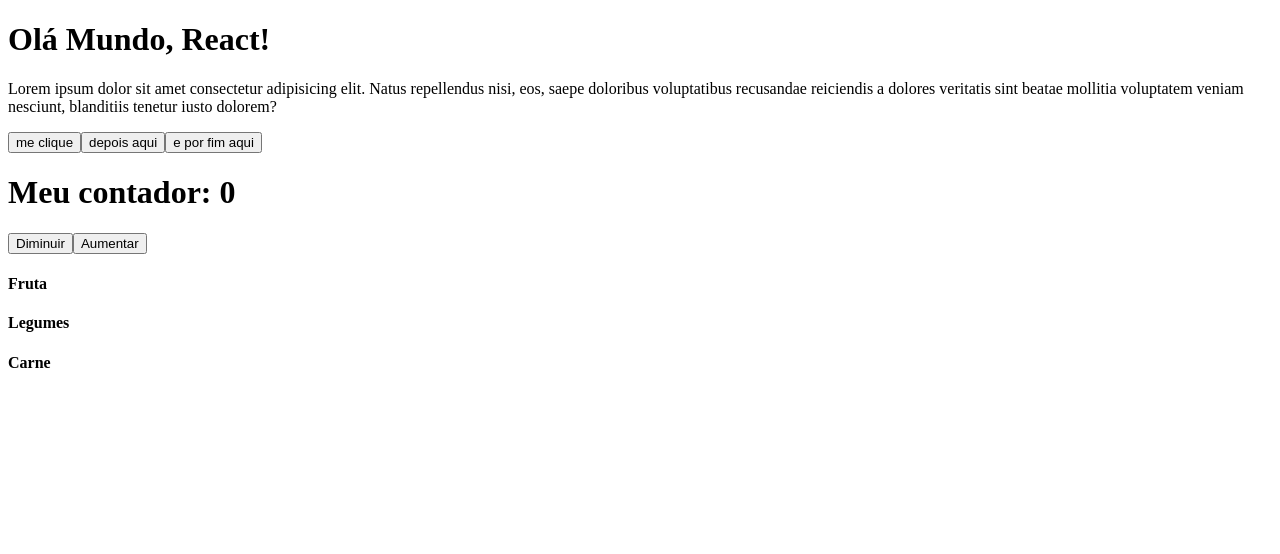
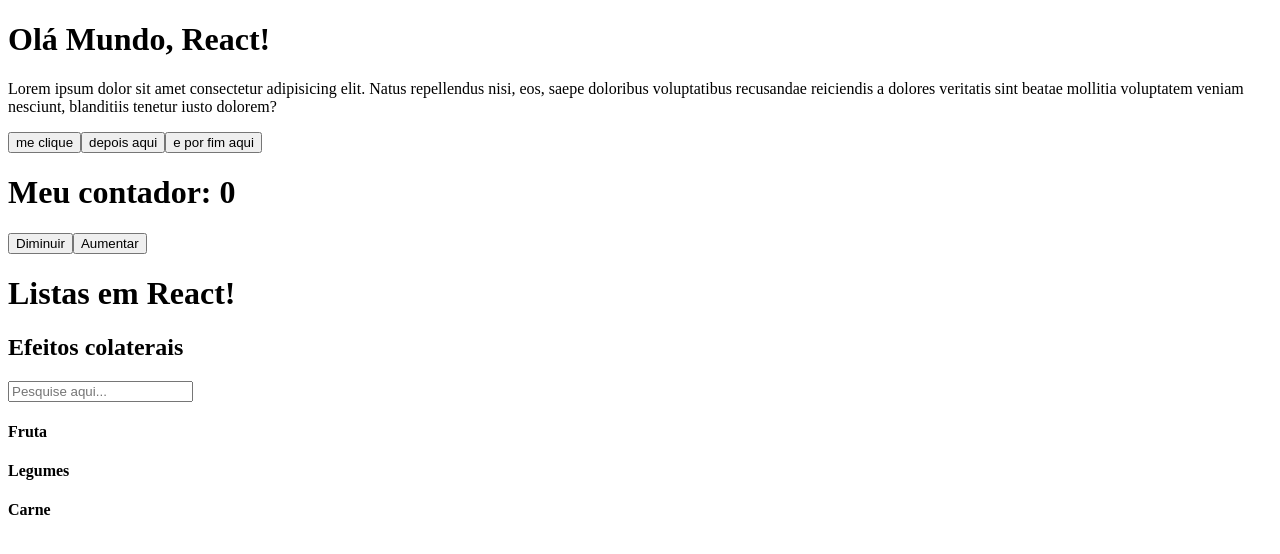
Before and after one commit to WashinRibeiro/curso-ada-tech-react, a React (Vite) app: page / in a window 1280 px wide. Shown: the top 554 px of the page. Built offline with nearby package versions, Linux system fonts and the light colour scheme.

Commit message:
feat: working with side effects

```diff
--- a/src/App.jsx
+++ b/src/App.jsx
@@ -20,6 +20,7 @@
       <MeuContador/>
 
       {/* Aula 06 - Listas e chaves */}
+      {/* Aula 07 - Efeitos colaterais */}
       <MinhaLista/>
     </div>
   );
--- a/src/components/MinhaLista.jsx
+++ b/src/components/MinhaLista.jsx
@@ -1,17 +1,45 @@
+import { useEffect, useState } from "react";
 
 const minhaLista = [
-    { id: 1, value: 'Fruta'},
-    { id: 2, value: 'Legumes'},
-    { id: 3, value: 'Carne'},
-]
+  { id: 1, value: "Fruta" },
+  { id: 2, value: "Legumes" },
+  { id: 3, value: "Carne" },
+];
 
 export default function MinhaLista() {
 
-  return minhaLista.map((item) => {
-    return (
+  const [produtos, setProdutos] = useState(minhaLista)
+  const [pesquisa, setPesquisa] = useState('')
+
+  useEffect(() => {
+    if (pesquisa) {
+      const novaLista = minhaLista.filter((item) => {
+        return item.value.toLowerCase().includes(pesquisa.toLowerCase())
+      })
+
+      setProdutos(novaLista)
+    } else {
+      setProdutos(minhaLista)
+    }
+  }, [pesquisa])
+
+  return (
+    <>
+    <h1>Listas em React!</h1>
+    <h2>Efeitos colaterais</h2>
+    <input
+      type="text"
+      placeholder="Pesquise aqui..."
+      value={pesquisa}
+      onChange={(e) => setPesquisa(e.target.value)}
+    />
+    {produtos.map((item) => {
+      return (
         <div key={item.id}>
-            <h4> {item.value} </h4>
+          <h4> {item.value} </h4>
         </div>
-    )
-  })
+      );
+    })}
+  </>
+  )
 }
```
